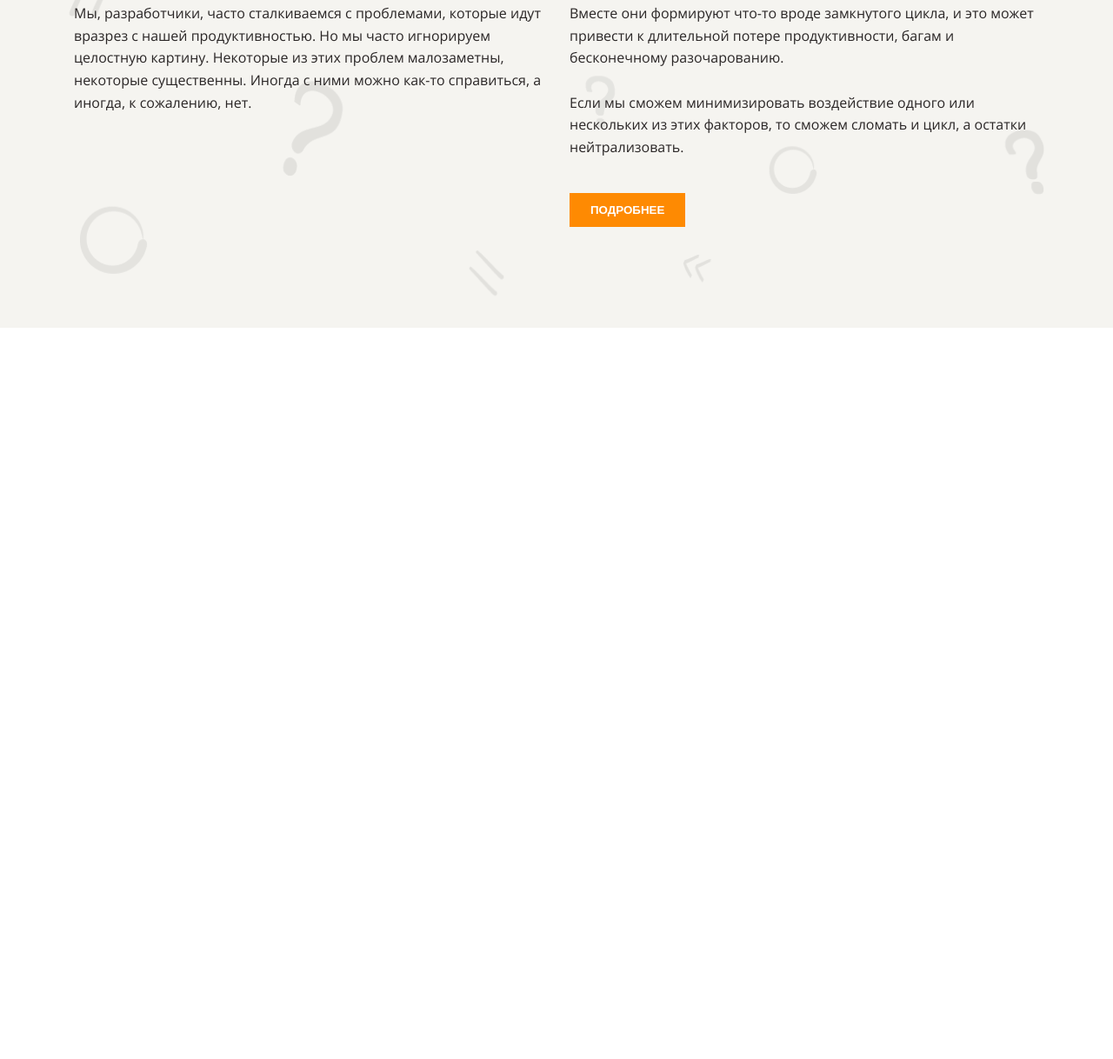
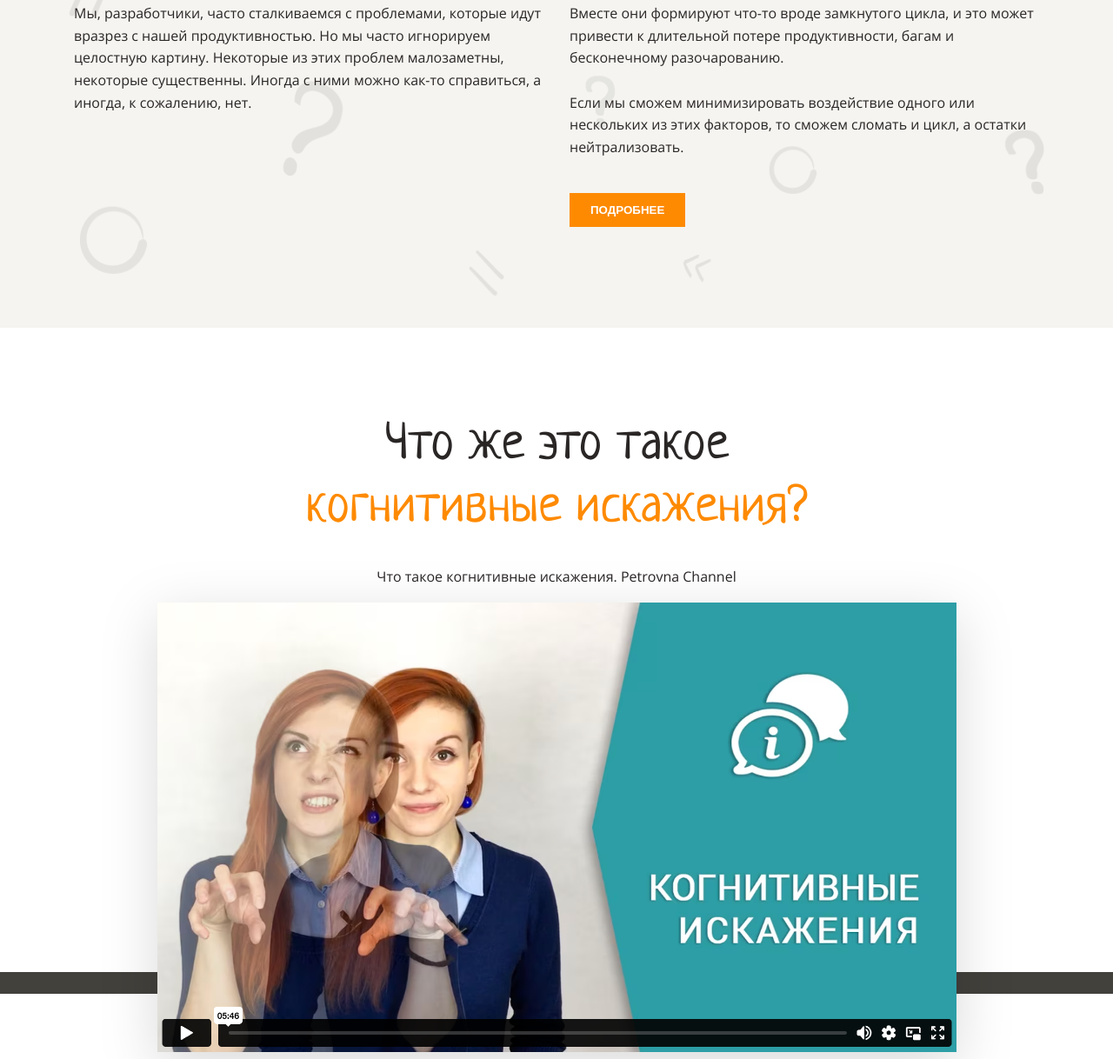
Before and after one commit to Rez0n4n/layout-designer-project-58, a website: page src/index.html in a window 1280 px wide. Shown: the part 572-1790 px from the top of the page at 87% size. Before the commit the page ends 949 px from the top, so only its background shows below. Drawn offline with Linux system fonts and the light colour scheme.

Commit message:
Video preview complete

```diff
--- a/src/index.html
+++ b/src/index.html
@@ -10,7 +10,7 @@
 <body>
      <header class="bg-color-light bg-image">
             <section class="sc-pdng">
-                <h1>Когнитивные<br>искажения<br><span>в программировании</span></h1>
+                <h1><span>Когнитивные<br>искажения</span><br>в программировании</h1>
                 <img class="mainimg" src="img/main.png" alt="Чел с вопросами">
             </section>
             <section class="sc-pdng">
@@ -26,7 +26,23 @@
             </div>
             </section>
         </header>
-     <main></main>
+     <main>
+        <section class="bg-color-white">
+            <section class="sc-pdng">
+                <h2>Что же это такое
+                    <br>
+                    <span>когнитивные искажения?</span>
+                </h2>
+                <p class="preview-image-p">Что такое когнитивные искажения. Petrovna Channel</p>
+                <section class="preview-image">
+                <a href="https://youtu.be/jie9AizBqss?feature=shared"><img src="img/preview.png" alt=""></a>
+                </section>
+            </section>
+        </section>
+        <section class="bg-color-primdark">
+            <br>
+        </section>
+     </main>
      <footer></footer>
 </body>
 </html>
--- a/src/styles/style.css
+++ b/src/styles/style.css
@@ -35,6 +35,8 @@ body {
 h1, h2, h3 {
   display: block;
   position: relative;
+  color: var(--color-dark);
+  width: 100%;
   margin: 0;
   padding: 0;
   font-family: Neucha, sans-serif;
@@ -44,16 +46,17 @@ h1, h2, h3 {
 }
 
 h1 {
-  color: var(--color-primary);
-  width: 100%;
   font-size: 72px;
 }
 
-h1>span {
-color: var(--color-dark);
+h1 > span,
+h2 > span,
+h3 > span {
+color: var(--color-primary);
 }
 
 h2 {
+  text-align: center;
   font-size: 60px;
 }
 
@@ -70,8 +73,6 @@ header, main, footer {
 }
 
 section {
-  display: flex;
-  width: 1110px;
 }
 
 p {
@@ -80,7 +81,25 @@ p {
 }
 
 .bg-color-light {
+display: flex;
 background-color: var(--color-light);
+width: 100%;
+}
+
+.bg-color-white {
+  display: flex;
+  background-color: var(--color-white);
+  width: 100%;
+  flex-direction: row;
+  justify-content: center;
+}
+
+.bg-color-primdark {
+  display: flex;
+  width: 100%;
+  background-color: var(--color-primary-dark);
+  flex-direction: row;
+  justify-content: center;
 }
 
 .bg-image {
@@ -91,6 +110,7 @@ background-color: var(--color-light);
 
 .sc-pdng {
   position: relative;
+  width: 1110px;
   padding-top: 100px;
   padding-bottom: 100px;
 }
@@ -131,3 +151,24 @@ button {
   color: var(--color-white);
   background-color: var(--color-primary);
 }
+
+.preview-image {
+  text-align: center;
+  width: 100%;
+  display: block;
+  margin-bottom: -200px;
+  filter: drop-shadow(0 16px 32px rgba(0 0 0 / 15%));
+}
+
+.preview-image>a>img {
+  position: relative;
+  width: 919px;
+  height: 517px;
+}
+
+.preview-image-p {
+  display: block;
+  width: 100%;
+  text-align: center;
+  margin-top: 30px;
+}
```
